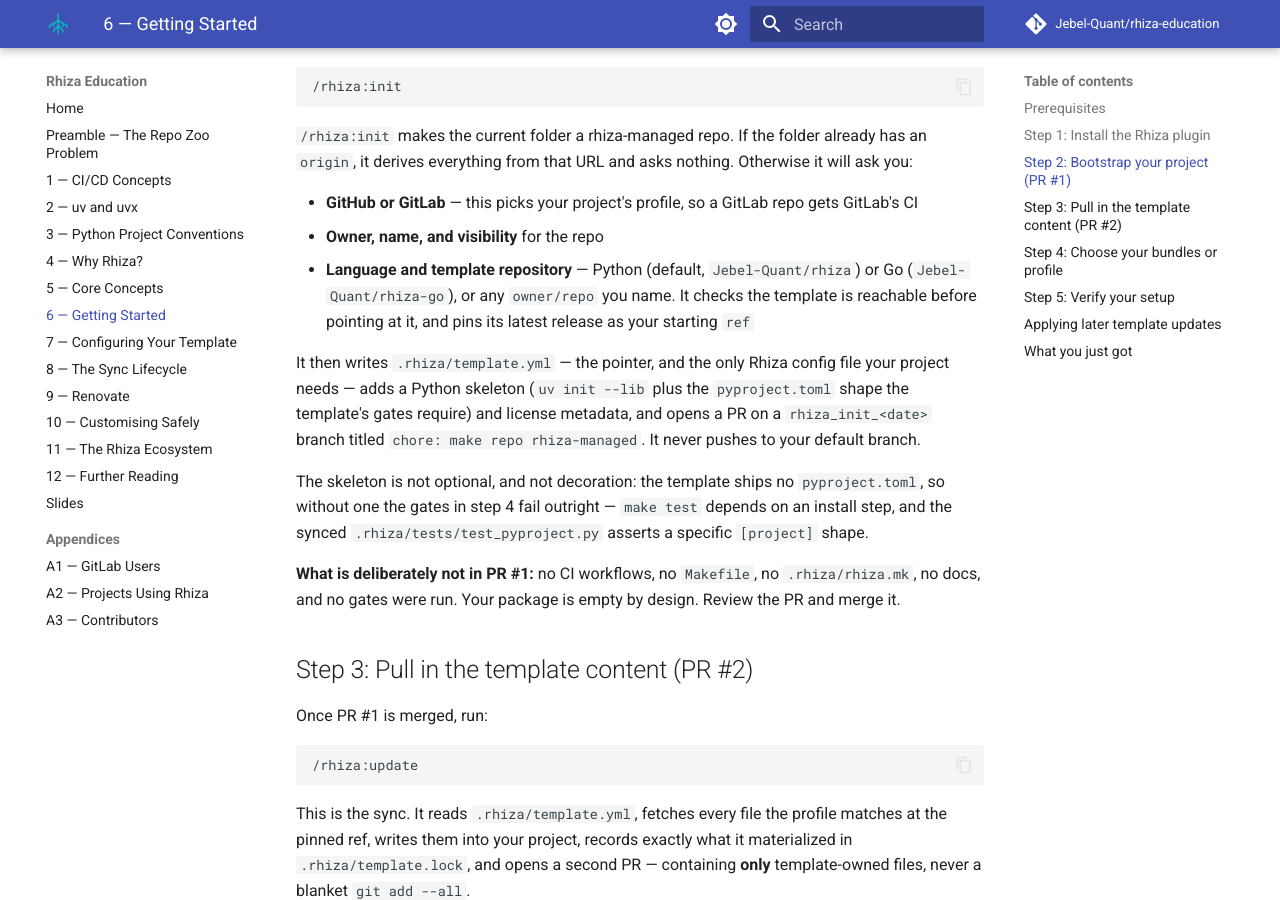
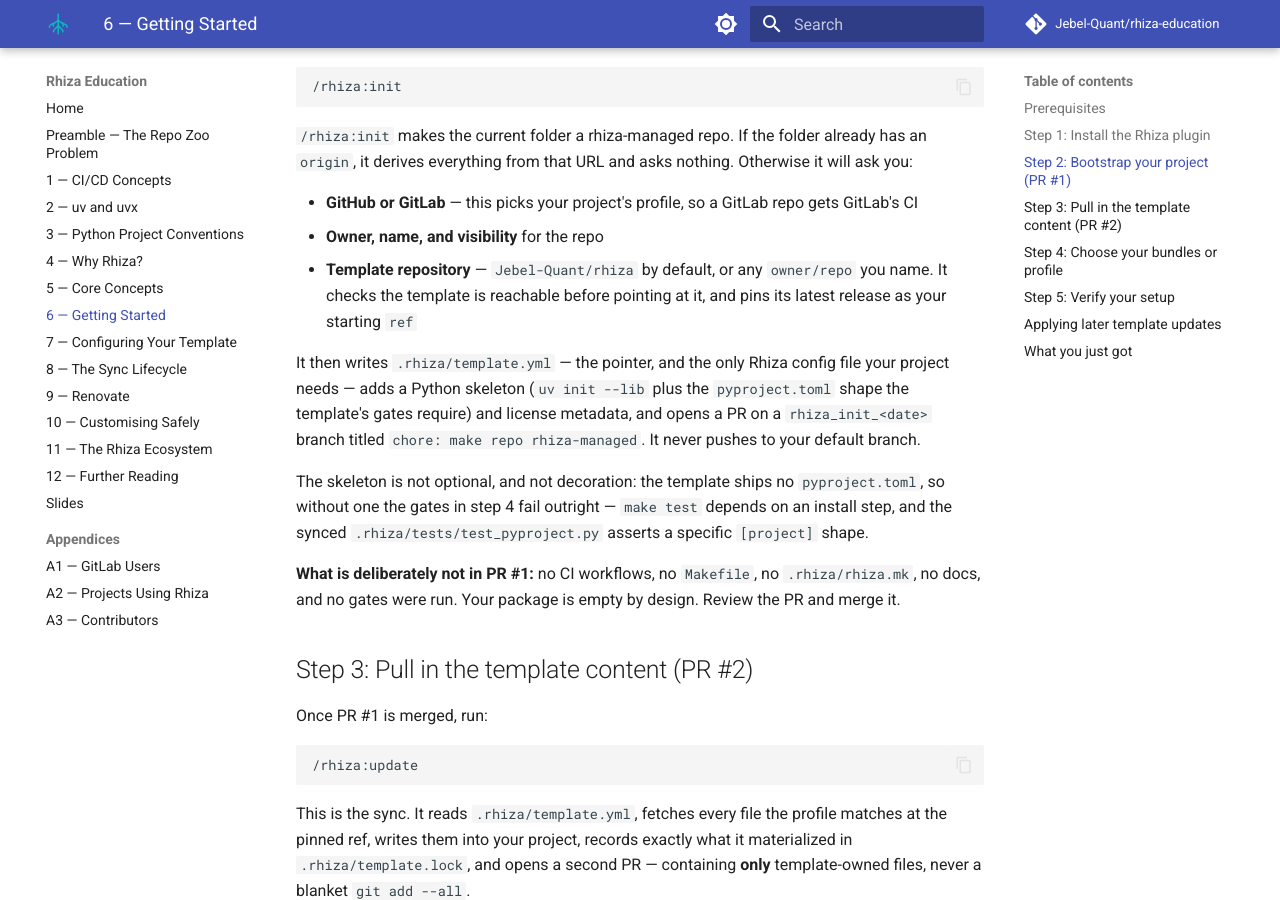
Before and after one commit to Jebel-Quant/rhiza-education, an MkDocs documentation site: the page built from lessons/06-getting-started.md, in a window 1280 px wide and 900 px high, scrolled down 1251 px. Built offline with MkDocs 1.6.1 and Material for MkDocs 9.7.7, drawn with Linux system fonts in a browser that asks for light colours; comment, search, counter and statistics services are not loaded.

Commit message:
docs: drop references to the retired rhiza-go template
rhiza-go is no longer maintained, so the curriculum should stop
presenting it as a language choice at `/rhiza:init` time. The init
question is now simply which template repository to point at —
Jebel-Quant/rhiza by default, or any other owner/repo such as a fork
or an in-house template.

Touches the getting-started lesson, the deep-dive Marp source, and the
committed build output of that deck so the two stay in sync until CI
regenerates it.

Co-Authored-By: Claude Opus 5 (1M context) <noreply@anthropic.com>

```diff
--- a/lessons/06-getting-started.md
+++ b/lessons/06-getting-started.md
@@ -47,7 +47,7 @@ Navigate to your project directory and, in Claude Code, run:
 
 - **GitHub or GitLab** — this picks your project's profile, so a GitLab repo gets GitLab's CI
 - **Owner, name, and visibility** for the repo
-- **Language and template repository** — Python (default, `Jebel-Quant/rhiza`) or Go (`Jebel-Quant/rhiza-go`), or any `owner/repo` you name. It checks the template is reachable before pointing at it, and pins its latest release as your starting `ref`
+- **Template repository** — `Jebel-Quant/rhiza` by default, or any `owner/repo` you name. It checks the template is reachable before pointing at it, and pins its latest release as your starting `ref`
 
 It then writes `.rhiza/template.yml` — the pointer, and the only Rhiza config file your project needs — adds a Python skeleton (`uv init --lib` plus the `pyproject.toml` shape the template's gates require) and license metadata, and opens a PR on a `rhiza_init_<date>` branch titled `chore: make repo rhiza-managed`. It never pushes to your default branch.
 
```
Also changed, not shown: slides/rhiza-deep-dive.md (+2 -2 lines), 1 other file.
